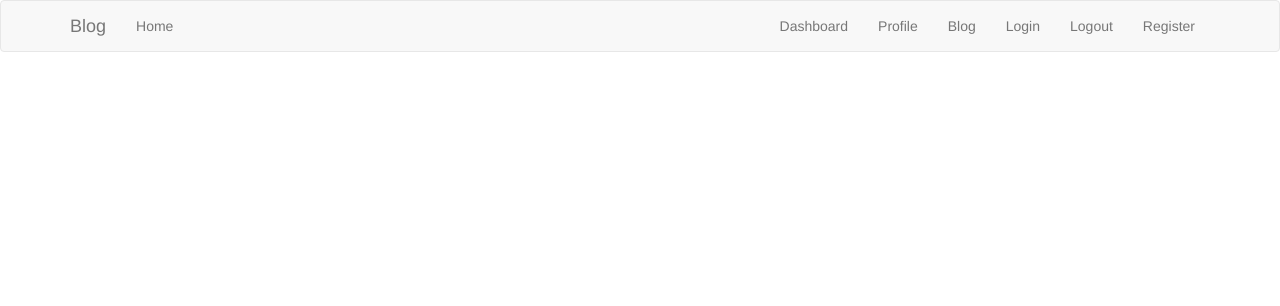
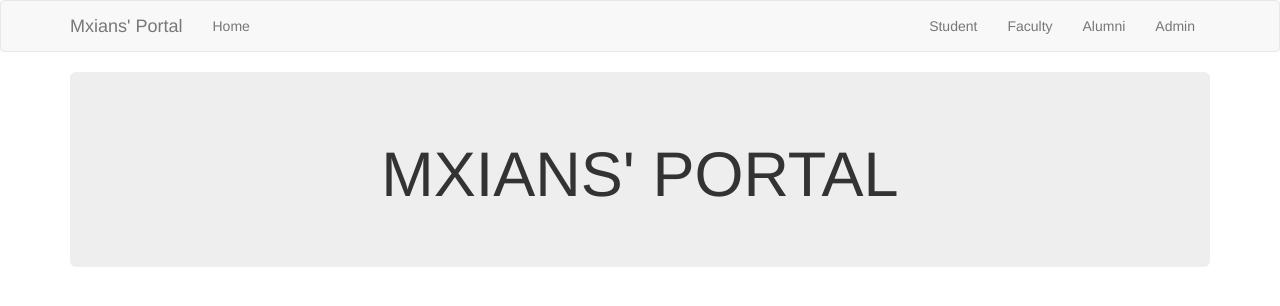
Before and after one commit to dhanumdp/BLOG, an Angular app in the folder client/: page / in a window 1280 px wide. Shown: the top 306 px of the page. Built offline with nearby package versions, Linux system fonts and the light colour scheme.

Commit message:
service created

```diff
--- a/client/package.json
+++ b/client/package.json
@@ -19,7 +19,6 @@
     "@angular/platform-browser": "~8.2.14",
     "@angular/platform-browser-dynamic": "~8.2.14",
     "@angular/router": "~8.2.14",
-    "rxjs": "~6.4.0",
     "tslib": "^1.10.0",
     "zone.js": "~0.9.1"
   },
--- a/client/src/app/app-routing.module.ts
+++ b/client/src/app/app-routing.module.ts
@@ -6,6 +6,10 @@ import { RegisterComponent } from './register/register.component';
 
 
 const routes: Routes = [
+  {
+    path:'',
+    component:HomeComponent
+  },
 { path:'home',
 component:HomeComponent
 },
--- a/client/src/app/app.module.ts
+++ b/client/src/app/app.module.ts
@@ -9,6 +9,7 @@ import { NavbarComponent } from './navbar/navbar.component';
 import { HomeComponent } from './home/home.component';
 import { DashboardComponent } from './dashboard/dashboard.component';
 import { RegisterComponent } from './register/register.component';
+import { AuthService } from './services/auth.service';
 @NgModule({
   declarations: [
     AppComponent,
@@ -24,7 +25,7 @@ import { RegisterComponent } from './register/register.component';
 
     AppRoutingModule
   ],
-  providers: [],
+  providers: [AuthService],
   bootstrap: [AppComponent]
 })
 export class AppModule { }
--- a/client/src/app/home/home.component.html
+++ b/client/src/app/home/home.component.html
@@ -1,3 +1,4 @@
-<div class="jumbotron">
-    <h1>18MXIANS BLOG</h1>
+<div class="jumbotron" style="text-align: center;">
+
+    <h1>MXIANS' PORTAL</h1>
     </div>
--- a/client/src/app/navbar/navbar.component.html
+++ b/client/src/app/navbar/navbar.component.html
@@ -7,21 +7,17 @@
           <span class="icon-bar"></span>
           <span class="icon-bar"></span>
         </button>
-        <a class="navbar-brand" routerLink='/home'>Blog</a>
+        <a class="navbar-brand" routerLink='/home'>Mxians' Portal</a>
       </div>
       <div id="navbar" class="navbar-collapse collapse">
         <ul class="nav navbar-nav navbar-left">
           <li [routerLinkActive]="['active']" [routerLinkActiveOptions]="{exact:true}"><a routerLink='/home'>Home</a></li>
         </ul>
         <ul class="nav navbar-nav navbar-right">
-          <li [routerLinkActive]="['active']" [routerLinkActiveOptions]="{exact:true}"><a routerLink='/dashboard'>Dashboard</a></li>
-          <li ><a routerLink='/'>Profile</a></li>
-          <li ><a routerLink='/'>Blog</a></li>
-          <li ><a routerLink='/'>Login</a></li>
-          <li ><a routerLink='/'>Logout</a></li>
-          <li [routerLinkActive]="['active']" [routerLinkActiveOptions]="{exact:true}"><a routerLink='/register'>Register</a></li>
-
-
+          <li><a routerLink=''>Student</a></li>
+          <li><a routerLink=''>Faculty</a></li>
+          <li [routerLinkActive]="['active']" [routerLinkActiveOptions]="{exact:true}"><a routerLink='/register'>Alumni</a></li>
+          <li><a routerLink=''>Admin</a></li>
         </ul>
       </div><!--/.nav-collapse -->
     </div>
--- /dev/null
+++ b/client/src/app/services/auth.service.ts
@@ -0,0 +1,11 @@
+import { Injectable } from '@angular/core';
+import {HttpClient, HttpHeaders} from '@angular/common/http';
+
+
+@Injectable({
+  providedIn: 'root'
+})
+export class AuthService {
+
+  constructor() { }
+}
```
Also changed, not shown: 2 other files (tests, documents, lock files or other folders).
